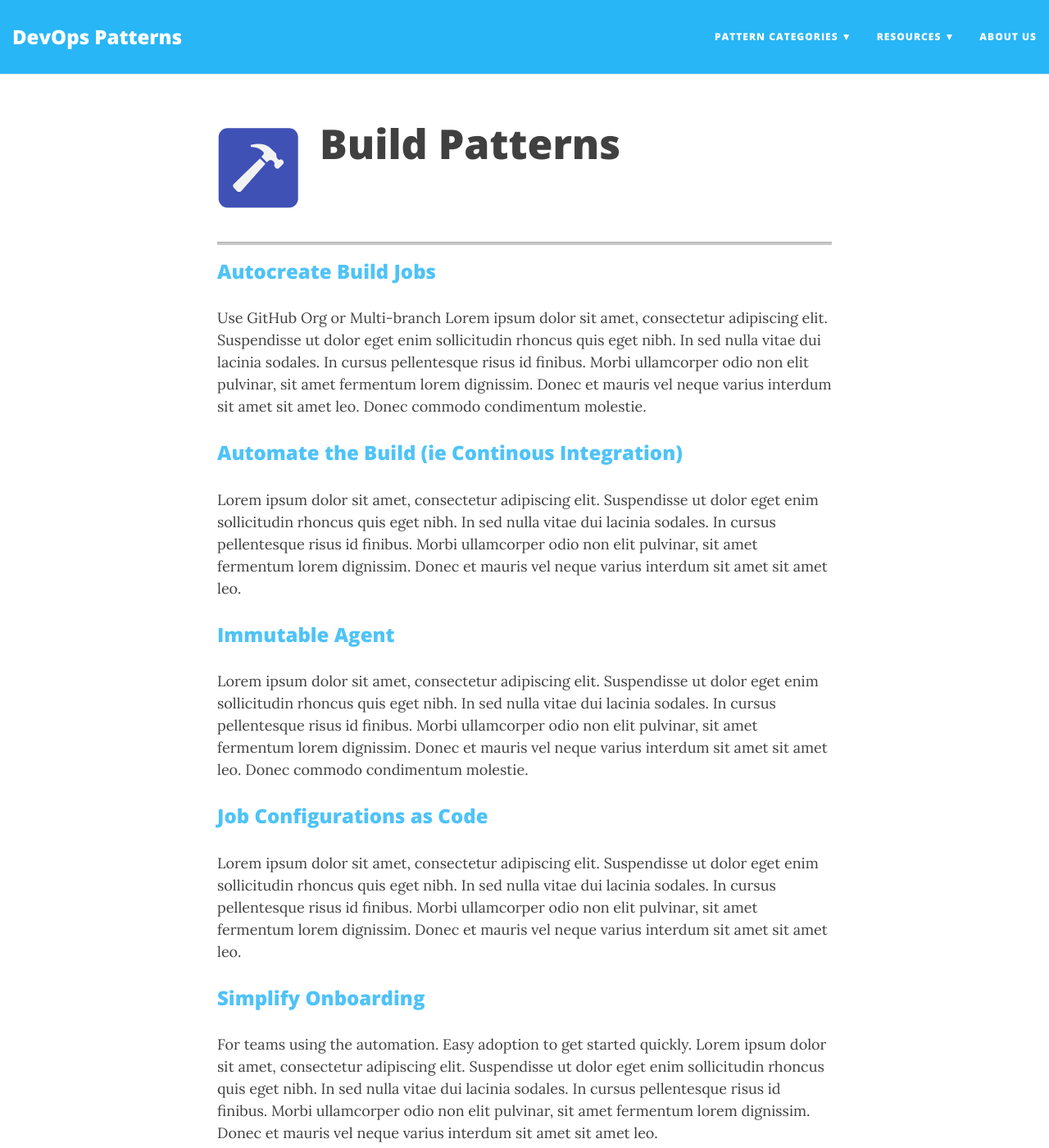
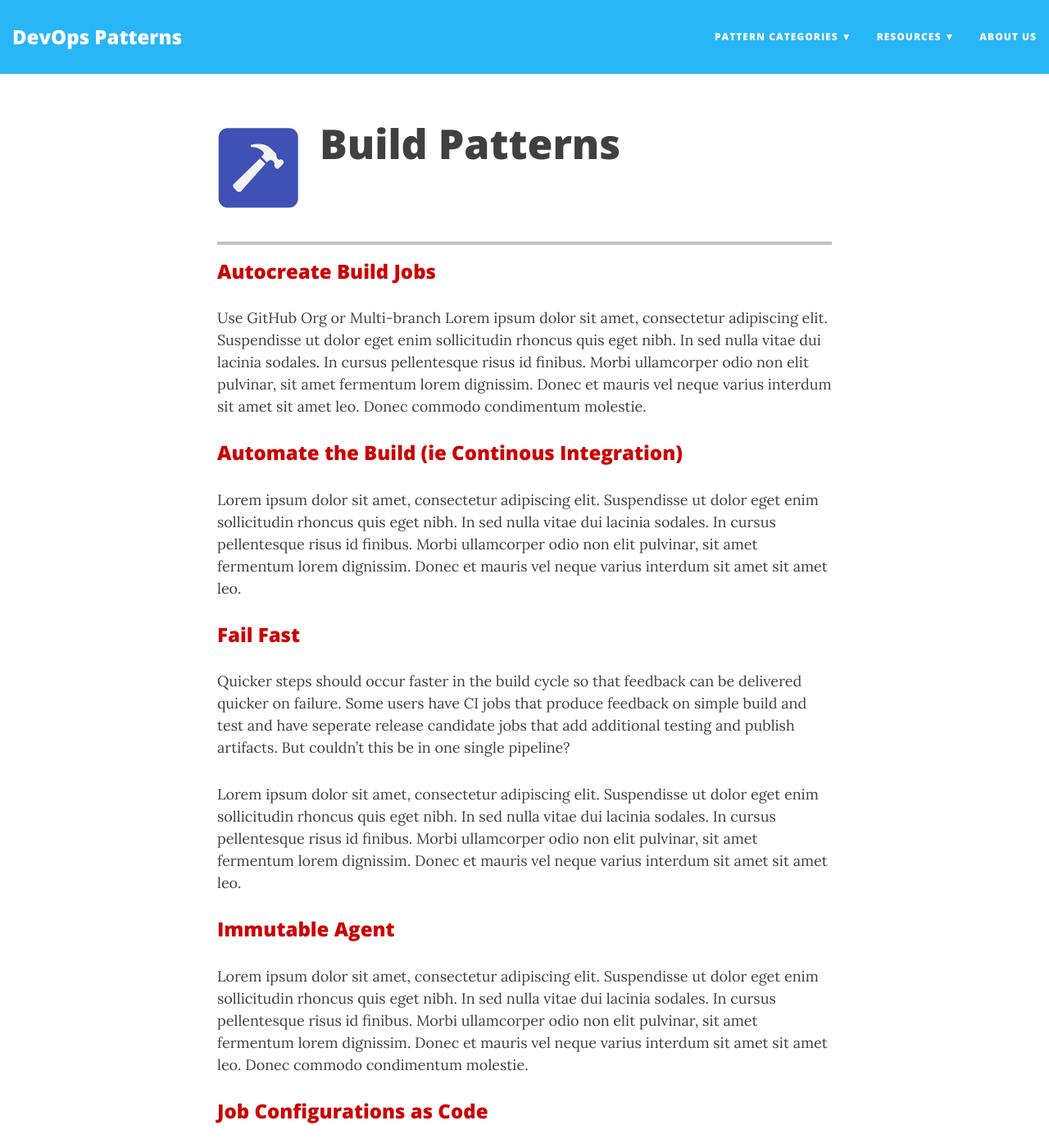
Before and after one commit to brentmcconnell/devopspatterns.github.io, a Jekyll site: the page built from build.md, in a window 1280 px wide and 1400 px high. Shown: the whole window at 82% size. Built offline with Jekyll 4.4.1, drawn with Linux system fonts in a browser that asks for light colours; nearby versions of some CDN libraries.

Commit message:
added pattern and style change

```diff
--- /dev/null
+++ b/_build/fail_fast.md
@@ -0,0 +1,23 @@
+---
+title: Fail Fast
+subtitle: I have not failed, I've just found 10000 ways that don't work
+layout: pattern
+type: build
+show-avatar: no
+excerpt_separator: <!--more-->
+---
+Quicker steps should occur faster in the build cycle so that feedback can be
+delivered quicker on failure.  Some users have CI jobs that produce feedback on
+simple build and test and have seperate release candidate jobs that add
+additional testing and publish artifacts.  But couldn't this be in one single pipeline?
+
+Lorem ipsum dolor sit amet, consectetur adipiscing elit. Suspendisse ut dolor eget enim sollicitudin rhoncus quis eget nibh. In sed nulla vitae dui lacinia sodales. In cursus pellentesque risus id finibus. Morbi ullamcorper odio non elit pulvinar, sit amet fermentum lorem dignissim. Donec et mauris vel neque varius interdum sit amet sit amet leo. <!--more-->Donec commodo condimentum molestie. Fusce eget pellentesque tortor, in dictum nisl. Nulla sit amet mollis nulla. Maecenas sem augue, pulvinar vel sapien in, maximus vulputate leo. Praesent sem massa, condimentum bibendum orci sed, tristique pharetra neque. Sed semper semper arcu, a mollis justo ultricies aliquam. Etiam eget tempor dolor. In mauris ipsum, vulputate non nibh sed, commodo rhoncus felis. Pellentesque maximus nisi tortor, a ornare lacus facilisis quis. Etiam condimentum auctor commodo. Interdum et malesuada fames ac ante ipsum primis in faucibus.
+
+### How it works? ###
+Praesent vel vulputate enim, sed cursus urna. Lorem ipsum dolor sit amet, consectetur adipiscing elit. Pellentesque porta nisi tortor, vel tempor massa pharetra at. Nulla sed purus ac dolor fringilla sollicitudin. Quisque ultrices commodo sem, ut sollicitudin nunc ullamcorper eu. Etiam aliquam consequat urna nec faucibus. Duis odio ex, ultrices eu vehicula sed, iaculis pharetra sapien. Nam pellentesque lacinia dolor, ac sagittis ex viverra vel. Integer egestas est sit amet metus lobortis elementum. Curabitur mattis erat vel viverra tempor. Donec faucibus fermentum mollis. Quisque ut ipsum eu eros eleifend viverra at in nisi. Duis et lacus vestibulum, suscipit tellus ac, finibus ligula.
+
+### When to use it? ###
+Praesent consequat enim sed enim porttitor, nec varius purus scelerisque. Pellentesque hendrerit enim arcu, sit amet accumsan lorem egestas quis. Nullam tellus nulla, elementum sit amet leo vel, maximus suscipit justo. Cras eget condimentum purus. Nunc consectetur lectus at pellentesque semper. Praesent blandit tortor non lacinia pellentesque. Pellentesque mattis tellus sit amet massa rhoncus gravida. Maecenas eleifend viverra sapien nec pulvinar. Phasellus sit amet enim in elit .tempor tristique suscipit sit amet metus. Integer nec consequat nunc. Donec purus lectus, aliquet in nisl sagittis, accumsan posuere mauris.
+
+### Examples ###
+Integer id dolor tincidunt, maximus risus a, mattis mauris. Fusce facilisis feugiat eleifend. Donec ac ante diam. Nulla metus est, luctus dapibus libero ac, accumsan sollicitudin nulla. Pellentesque diam turpis, rhoncus ac velit vitae, imperdiet interdum ligula. Aliquam faucibus, ex quis egestas aliquam, enim leo ultricies est, congue euismod leo tortor vel mauris. Curabitur suscipit commodo volutpat. Cras non nisi et arcu sagittis ullamcorper ut eget mauris. Nulla iaculis ligula ut est varius, vel pulvinar elit tincidunt. Lorem ipsum dolor sit amet, consectetur adipiscing elit. Maecenas nec magna tristique, maximus ex sed, imperdiet orci. Suspendisse lectus elit, laoreet in convallis vel, luctus ut massa
--- a/css/main.css
+++ b/css/main.css
@@ -26,7 +26,8 @@ a {
 }
 a:hover,
 a:focus {
-  color: #8BC34A;
+  /*color: #8BC34A;*/
+  color: #bbb;
   text-decoration: none;
 }
 blockquote {
@@ -259,7 +260,8 @@ img {
 
   /* Brent changes top color of dropdown menu */
   .navbar-custom .nav .navlinks-container:hover {
-    background: #8BC34A;
+    /*background: #8BC34A;*/
+    background: #bbb;
   }
   .navbar-custom .nav .navlinks-container:hover .navlinks-children {
     display: block;
@@ -720,3 +722,9 @@ hr.shadow-line {
 .page-heading .pattern-title {
   padding-left: 0px;
 }
+
+
+a:link    { color: #c00 }
+a:visited { color: #0c0 }
+a:hover   { color: #00c }
+a:active  { color: #ccc }
```
